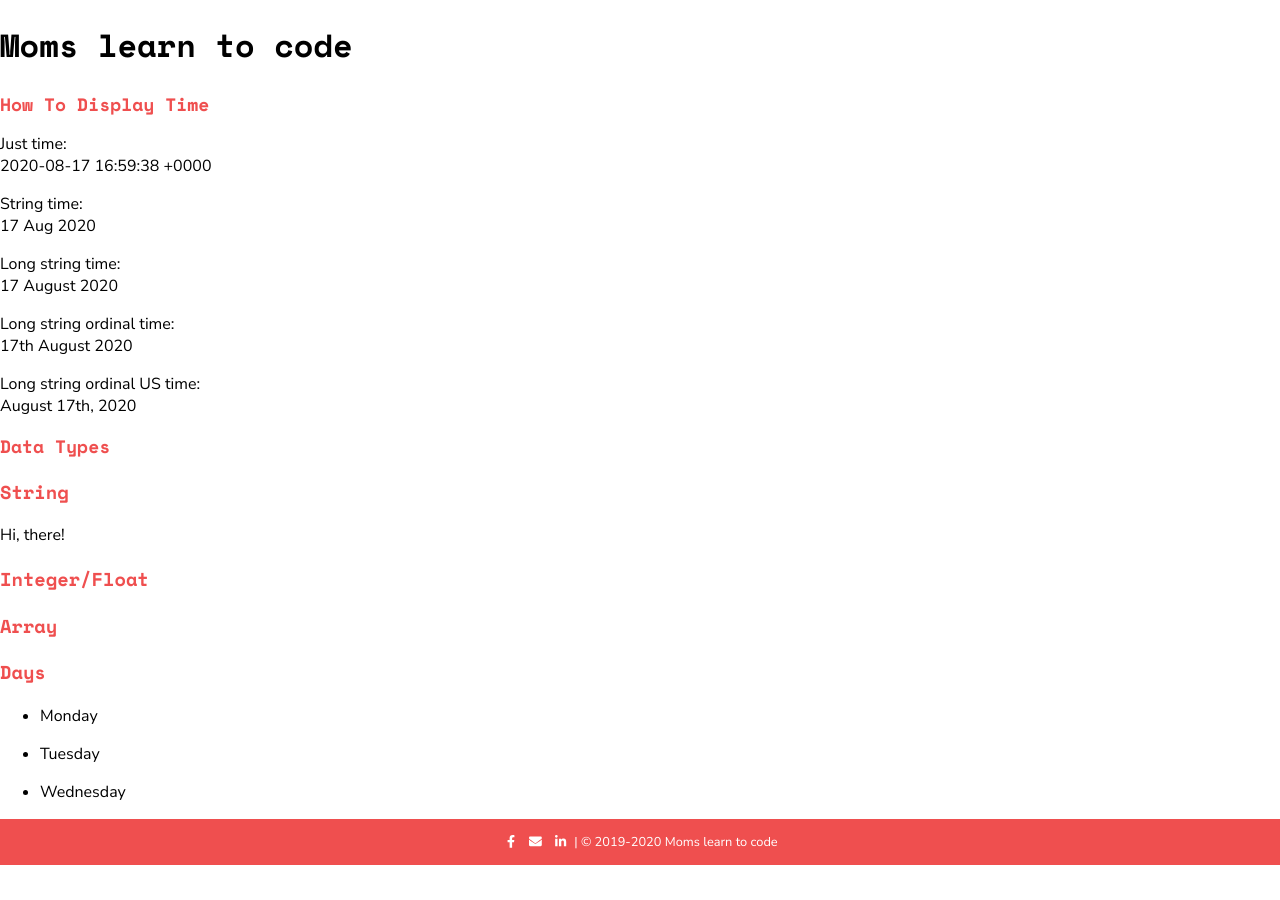
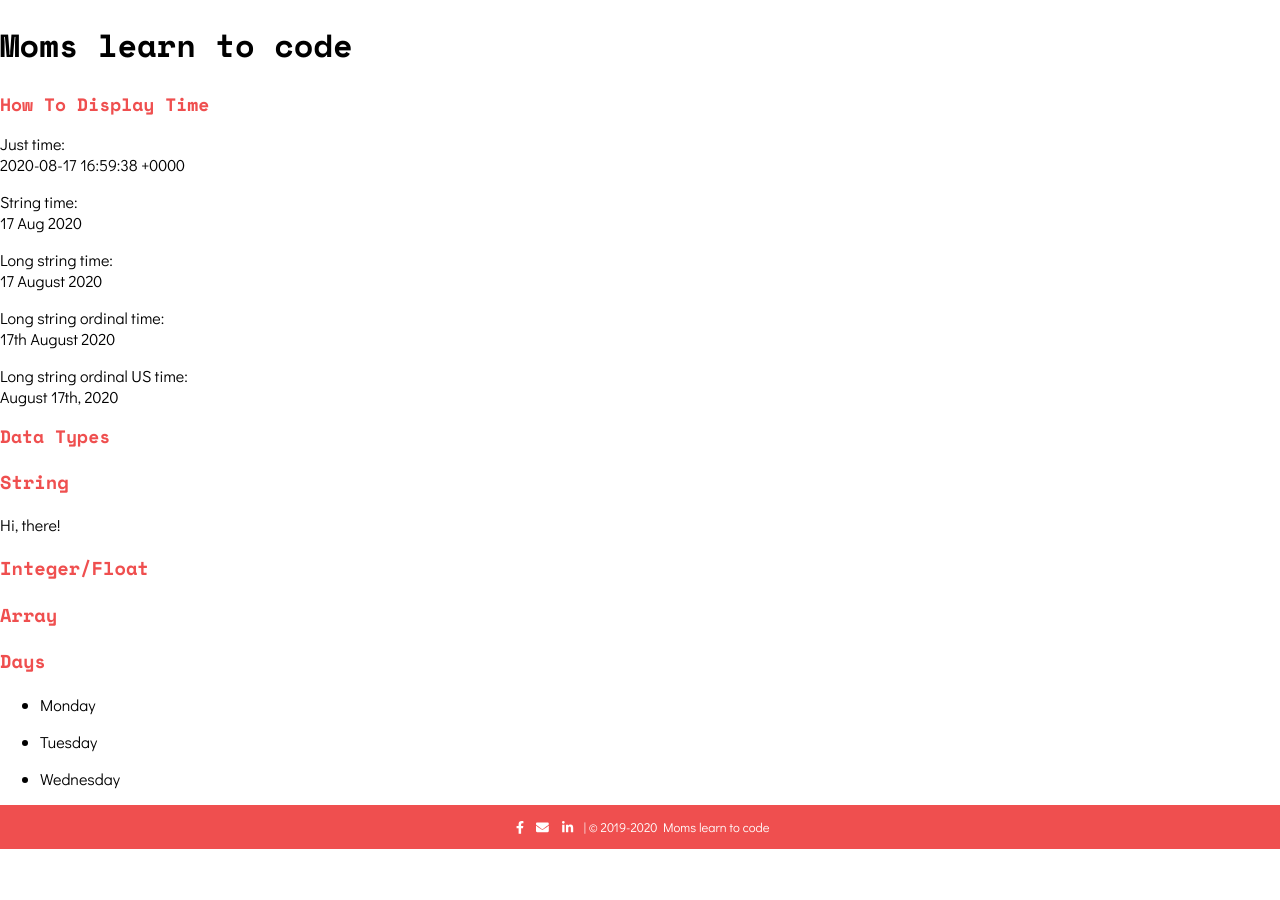
Before and after one commit to hharen/mltc_jekyll, a Jekyll site: the page built from mplayground.md, in a window 1280 px wide. Built offline with Jekyll 4.4.1, drawn with Linux system fonts in a browser that asks for light colours; nearby versions of some CDN libraries.

Commit message:
Change body font to Didact Gothic

```diff
--- a/_includes/layout_header.html
+++ b/_includes/layout_header.html
@@ -19,7 +19,7 @@
     <!-- End Google Analytics -->
 
     <!-- Google Fonts -->
-    <link href="https://fonts.googleapis.com/css2?family=Nunito+Sans&family=Space+Mono:wght@400;700&display=swap" rel="stylesheet">
+    <link href="https://fonts.googleapis.com/css2?family=Didact+Gothic&family=Space+Mono:wght@400;700&display=swap" rel="stylesheet">
 
     <!-- Font Awesome -->
     <script defer src="https://use.fontawesome.com/releases/v5.14.0/js/all.js"></script>
--- a/css/main.scss
+++ b/css/main.scss
@@ -5,7 +5,7 @@
 $hover-color: #B03A3A;
 $bg-color: #f5f5f5;
 $header-font: 'Space Mono';
-$body-font: 'Nunito Sans';
+$body-font: 'Didact Gothic';
 
 @import 'components/body';
 @import 'components/buttons';
```
